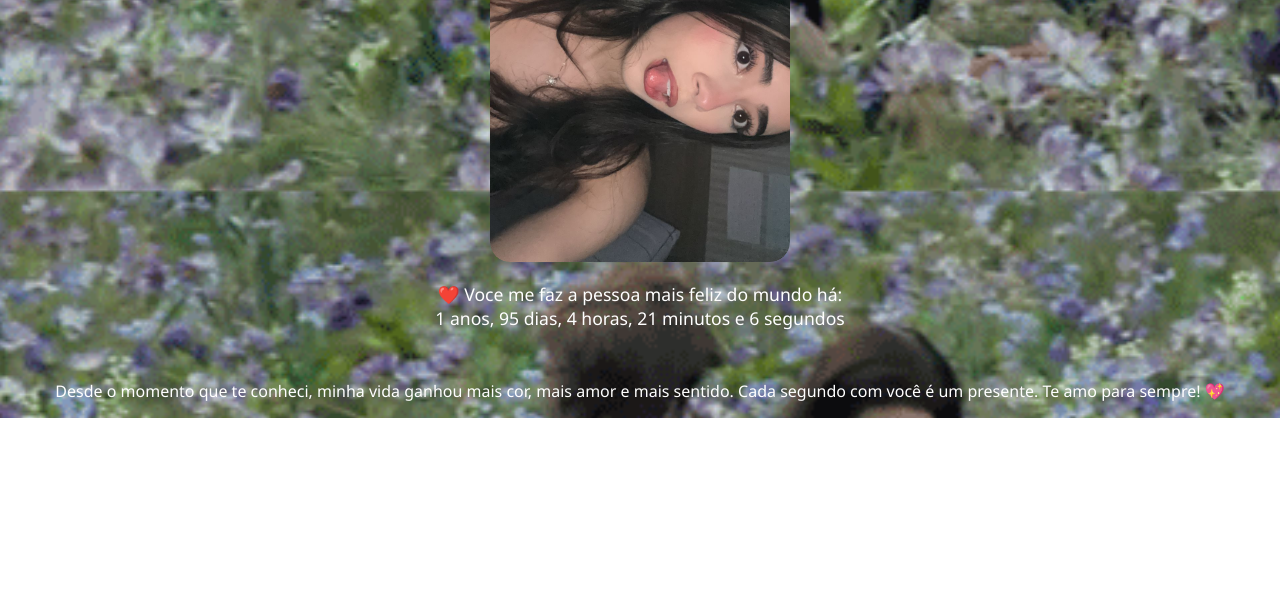
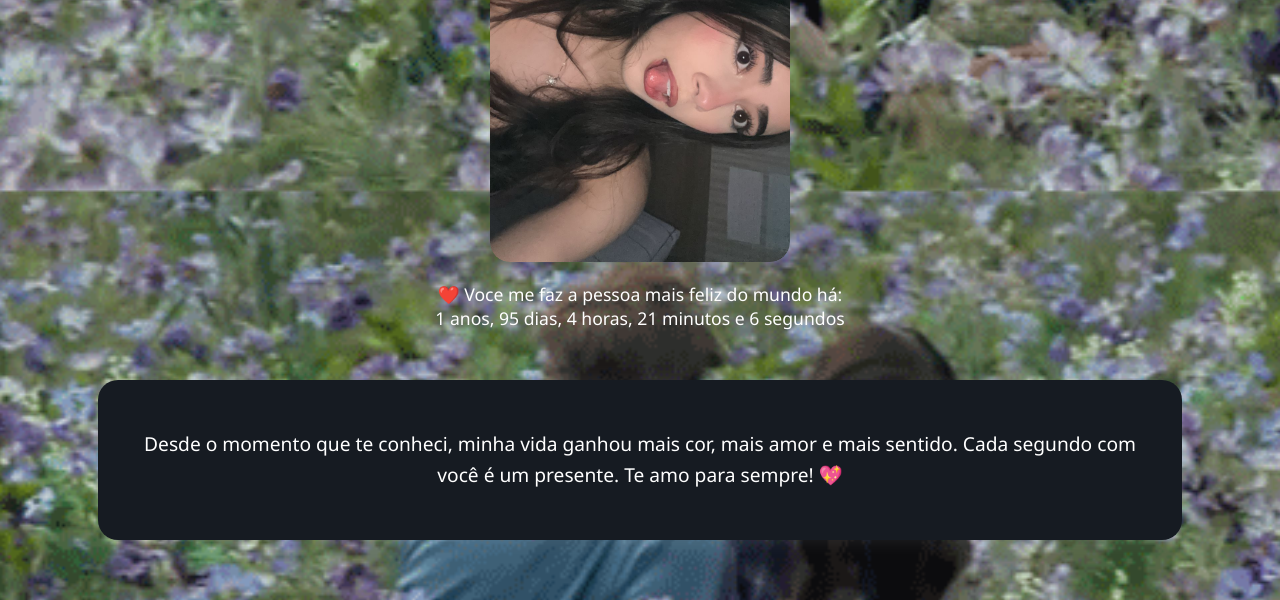
Before and after one commit to Boscolii/site, a plain HTML site: page index.html in a window 1280 px wide. Shown: the part 609-1209 px from the top of the page. Before the commit the page ends 1027 px from the top, so only its background shows below. Drawn offline with Linux system fonts and the light colour scheme.

Commit message:
Update style.css

```diff
--- a/style.css
+++ b/style.css
@@ -128,7 +128,7 @@ body {
   margin-bottom: 50px;
 }
 
-.declaracao {
+.textinho {
   background-color: #161b22;
   padding: 30px;
   border-radius: 20px;
```
